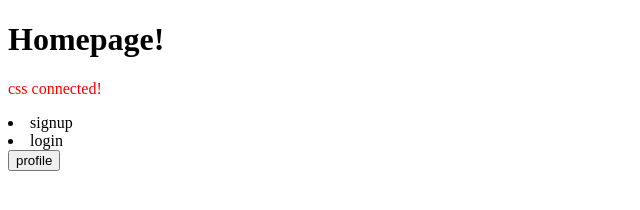
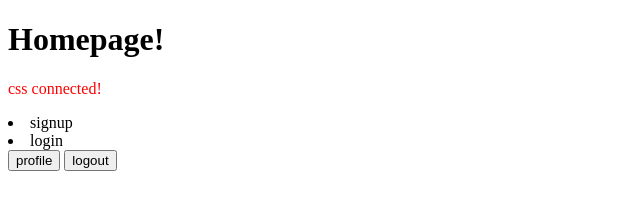
Before and after one commit to snfazal/ecommerce-app, a website: page public/index.html in a window 1280 px wide. Shown: the whole page, without its empty margins (0-640 px from the left). Drawn offline with nearby package versions, Linux system fonts and the light colour scheme; some packages are replaced by stand-ins of ours.

Commit message:
added logout button

```diff
--- a/public/index.html
+++ b/public/index.html
@@ -13,11 +13,13 @@
     <h1>Homepage!</h1>
     <p>css connected!</p>
 
+    <!-- INSIDE OF THIS DIV IS FOR TESTING PURPOSE ONLY -->
     <div ng-controller="UsersController as users">
 
       <li ui-sref="signup">signup</li>
       <li ui-sref="login">login</li>
       <button ng-click="users.profile(home.currentUser)">profile</button>
+      <button ng-click="users.logout()">logout</button>
 
     </div>
 
```
